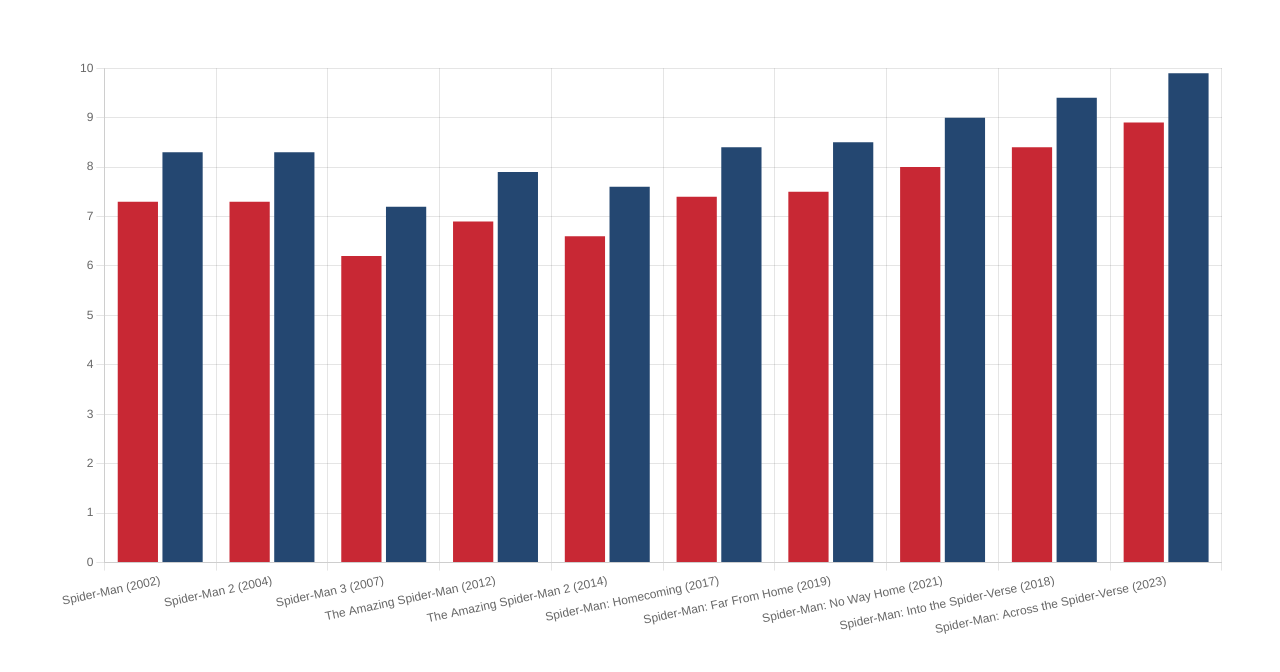
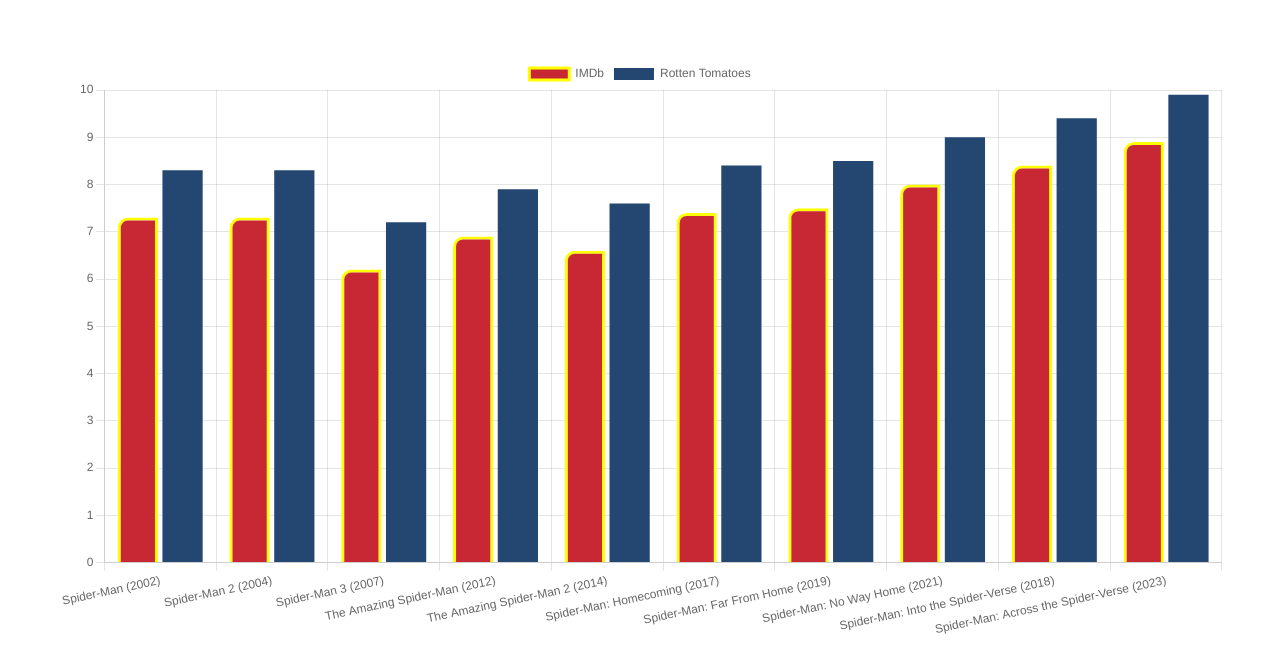
Before and after one commit to aftabdotorg/nux-charts, a Nuxt app: page / in a window 1280 px wide. Shown: the top 672 px of the page. Built offline with nearby package versions, Linux system fonts and the light colour scheme.

Commit message:
Added labels for ratings and customized datasets

```diff
--- a/pages/index.vue
+++ b/pages/index.vue
@@ -35,6 +35,9 @@
             {
                 label: "IMDb",
                 backgroundColor: ["#c82834"],
+                borderColor: "yellow",
+                borderWidth: 3,
+                borderRadius: {topLeft: 10},
                 data: movies.value.map(movie => movie.rating),
             },
             {
@@ -47,42 +50,9 @@
 })
 
 
-// const chartData = ref<ChartData<"bar">>({
-//     labels: [
-//         "Spider-Man (2002)",
-//         "Spider-Man 2 (2004)",
-//         "Spider-Man 3 (2007)",
-//         "The Amazing Spider-Man (2012)",
-//         "The Amazing Spider-Man 2 (2014)",
-//         "Spider-Man: Homecoming (2017)",
-//         "Spider-Man: Far From Home (2019)",
-//         "Spider-Man: No Way Home (2021)",
-//         "Spider-Man: Into the Spider-Verse (2018)",
-//         "Spider-Man: Across the Spider-Verse (2023)",
-//     ],
-//     datasets: [
-//         {
-//             backgroundColor: ["#c82834", "#244771"],
-//             data: [7.3, 7.3, 6.2, 6.9, 6.6, 7.4, 7.5, 8.0, 8.4, 8.9]
-//         }
-//     ]
-// });
-
-
-
 </script>
 <template>
-    <Bar
-     v-if="movies.length"
-     :data="chartData"
-     :options="{
-        plugins: {
-            legend: {
-                display: false
-            }
-        }
-    }"
-    />
+    <Bar v-if="movies.length" :data="chartData" />
 </template>
 
 <style>
```
